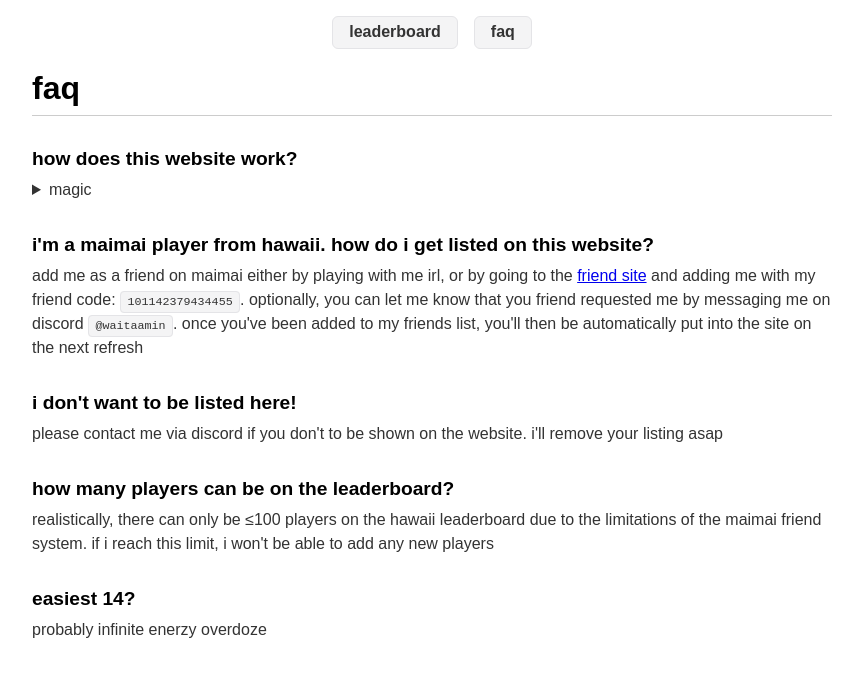
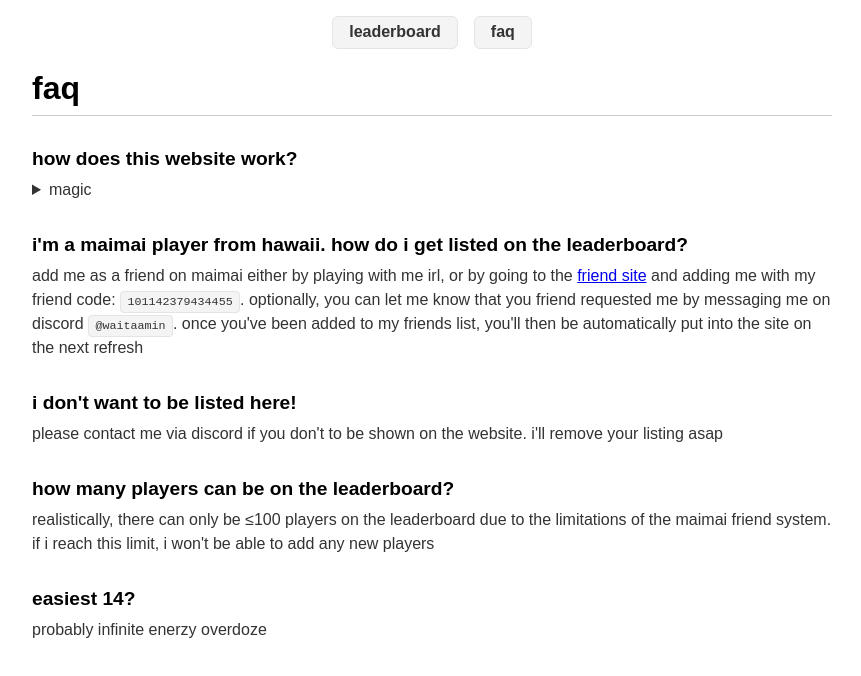
Before and after one commit to min-808/rating-site, a Next.js app: page /faq in a window 1280 px wide. Shown: the top 676 px of the page, without its empty margins (208-1069 px from the left). Built offline with nearby package versions, Linux system fonts and the light colour scheme.

Commit message:
Tweak faq page

```diff
--- a/src/app/faq/page.tsx
+++ b/src/app/faq/page.tsx
@@ -31,7 +31,7 @@
       ),
     },
     {
-      question: "i'm a maimai player from hawaii. how do i get listed on this website?",
+      question: "i'm a maimai player from hawaii. how do i get listed on the leaderboard?",
       answer: (
         <>
           add me as a friend on maimai either by playing with me irl, or by going to the <a href="https://maimaidx-eng.com/maimai-mobile/friend/search/" target="_blank" rel="noopener noreferrer">friend site</a> and adding me with my friend code: <code style={codeStyle}>101142379434455</code>. optionally, you can let me know that you friend requested me by messaging me on discord <code style={codeStyle}>@waitaamin</code>. once you've been added to my friends list, you'll then be automatically put into the site on the next refresh
@@ -50,7 +50,7 @@
       question: "how many players can be on the leaderboard?",
       answer: (
         <>
-          realistically, there can only be ≤100 players on the hawaii leaderboard due to the limitations of the maimai friend system. if i reach this limit, i won't be able to add any new players
+          realistically, there can only be ≤100 players on the leaderboard due to the limitations of the maimai friend system. if i reach this limit, i won't be able to add any new players
         </>
       ),
     },
```
